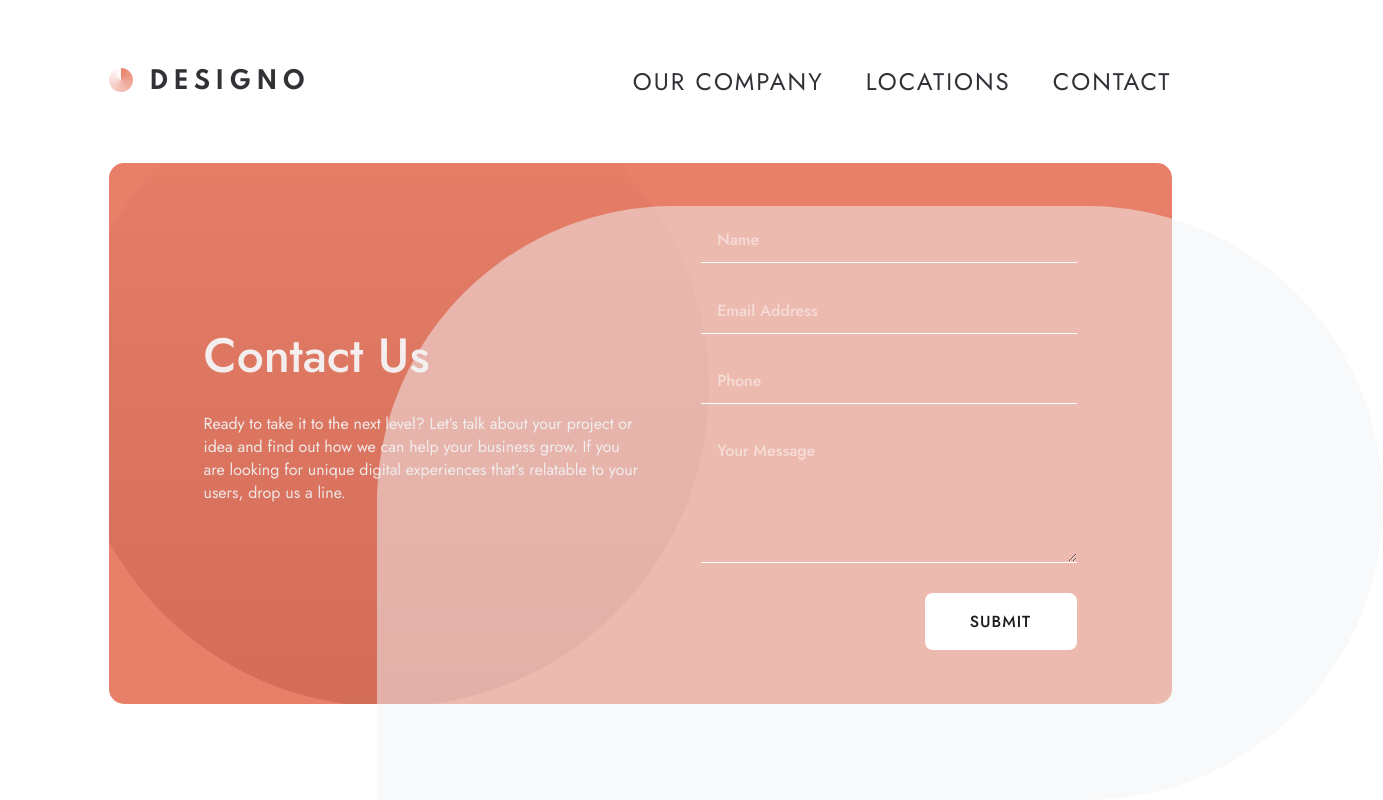
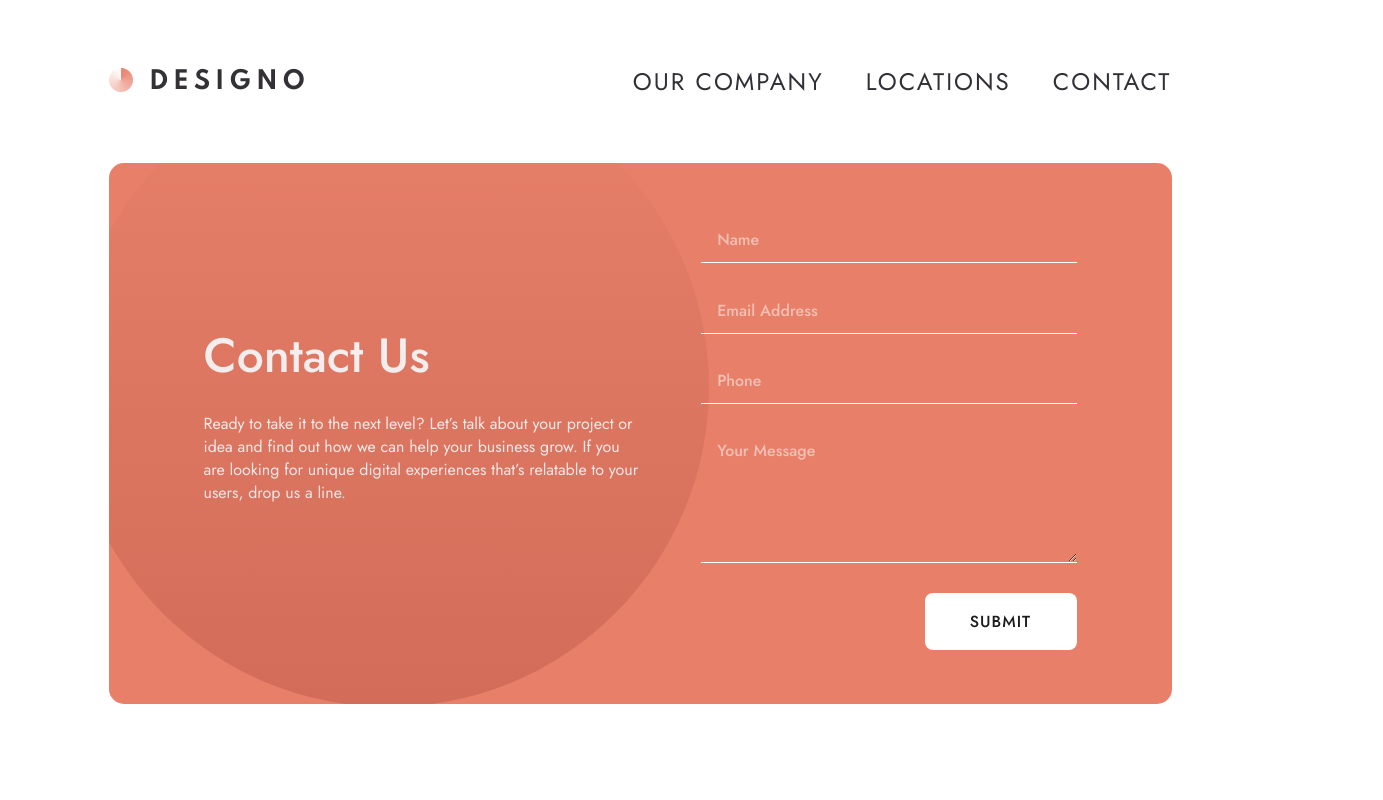
Before and after one commit to Jenskiii/designo-multipage-aug2024-react, a React (Vite) app: page /contact in a window 1280 px wide. Shown: the top 800 px of the page, 1383 px wide, since content can reach past the window. Built offline with nearby package versions, Linux system fonts and the light colour scheme.

Commit message:
added leaf to contact page

```diff
--- a/index.html
+++ b/index.html
@@ -12,7 +12,7 @@
 </head>
 
 <body>
-  <div id="root"></div>
+  <div id="root" style="overflow-x: hidden;"></div>
   <script type="module" src="/src/main.jsx"></script>
 </body>
 
--- a/public/index.css
+++ b/public/index.css
@@ -71,6 +71,11 @@ body {
   background-color: hsl(var(--clr-primary-white));
 }
 
+main{
+  position: relative;
+  overflow-x: hidden;
+}
+
 /* UTILITIES */
 /* container */
 .container {
--- a/src/components/Navigation/Navigation.module.css
+++ b/src/components/Navigation/Navigation.module.css
@@ -46,6 +46,7 @@
   /* active state */
   .primary-nav.active {
     position: fixed;
+    top: 5.69rem;
     left: 0;
     width: 100%;
     height: 100%;
--- a/src/pages/Contact/Contact.jsx
+++ b/src/pages/Contact/Contact.jsx
@@ -7,6 +7,7 @@ import styles from "./Contact.module.css";
 export function Contact() {
   return (
     <>
+      <main>
         {/* HERO */}
         <section
           className="container"
@@ -19,7 +20,6 @@ export function Contact() {
                 {data.hero.title}
               </h1>
               <p>{data.hero.paragraph}</p>
-
               {/* HERO BG PATTERN */}
               <picture className={styles["hero-pattern"]}>
                 <source
@@ -32,7 +32,6 @@ export function Contact() {
                 />
               </picture>
             </div>
-
             {/* FORM */}
             <Form>
               <FormGroup label="Name" id="name" />
@@ -42,12 +41,11 @@ export function Contact() {
             </Form>
           </div>
         </section>
-
         {/* LINKS */}
         <LocationLinks className={styles.locations} />
-
         {/* LEAF */}
-      <Leaf className={styles.leaf}/>
+        <Leaf className={styles.leaf} />
+      </main>
     </>
   );
 }
--- a/src/pages/Contact/Contact.module.css
+++ b/src/pages/Contact/Contact.module.css
@@ -72,7 +72,7 @@
 
 /* BG LEAF */
 .leaf {
-  bottom: 0rem;
-  left: calc(50% + 15rem);
+  top: 50rem;
+  left: calc(50% + 16rem);
   transform: translate(-50%, 0);
 }
```
Lines whose indentation alone changed are shown as unchanged.
